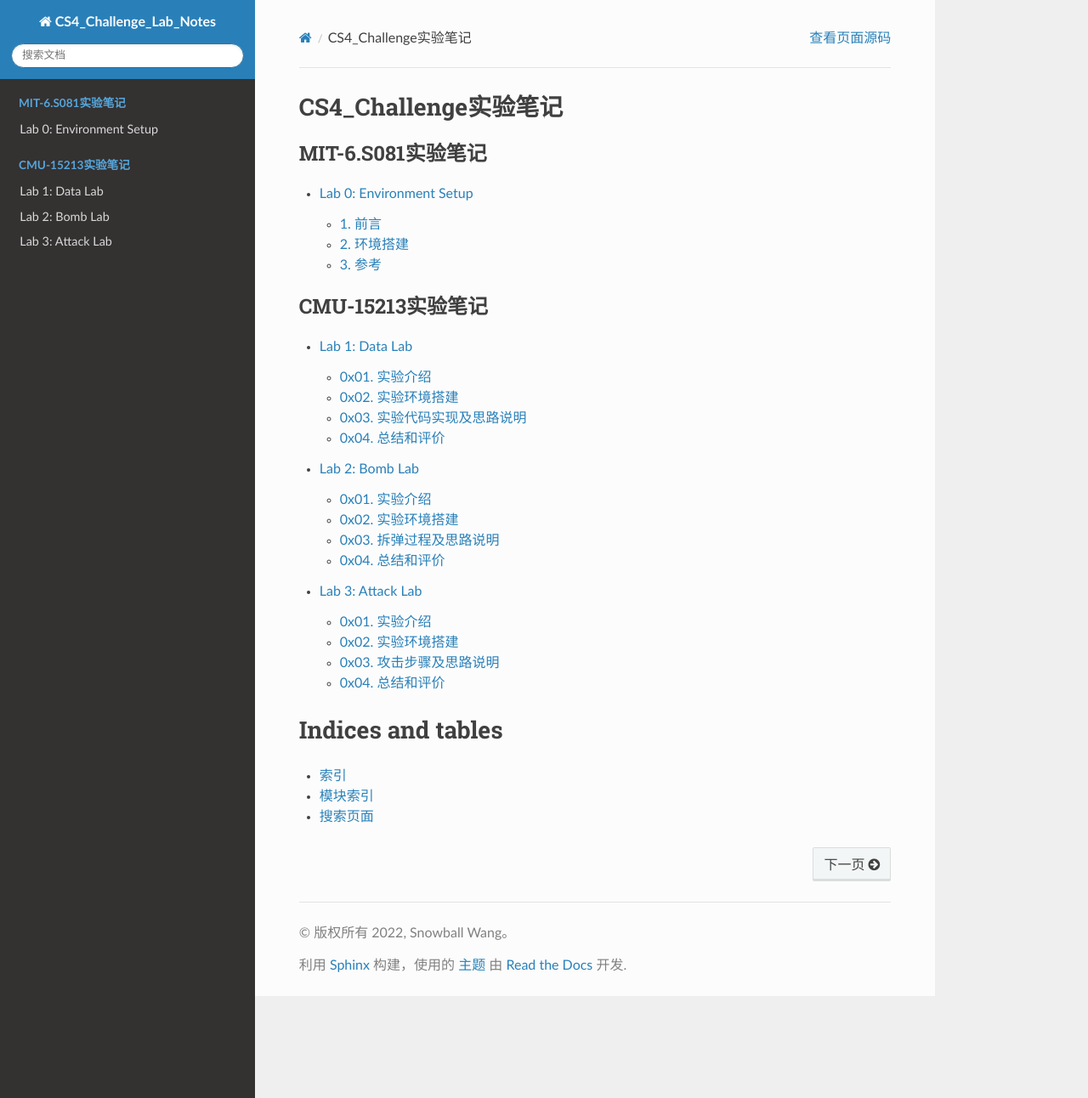
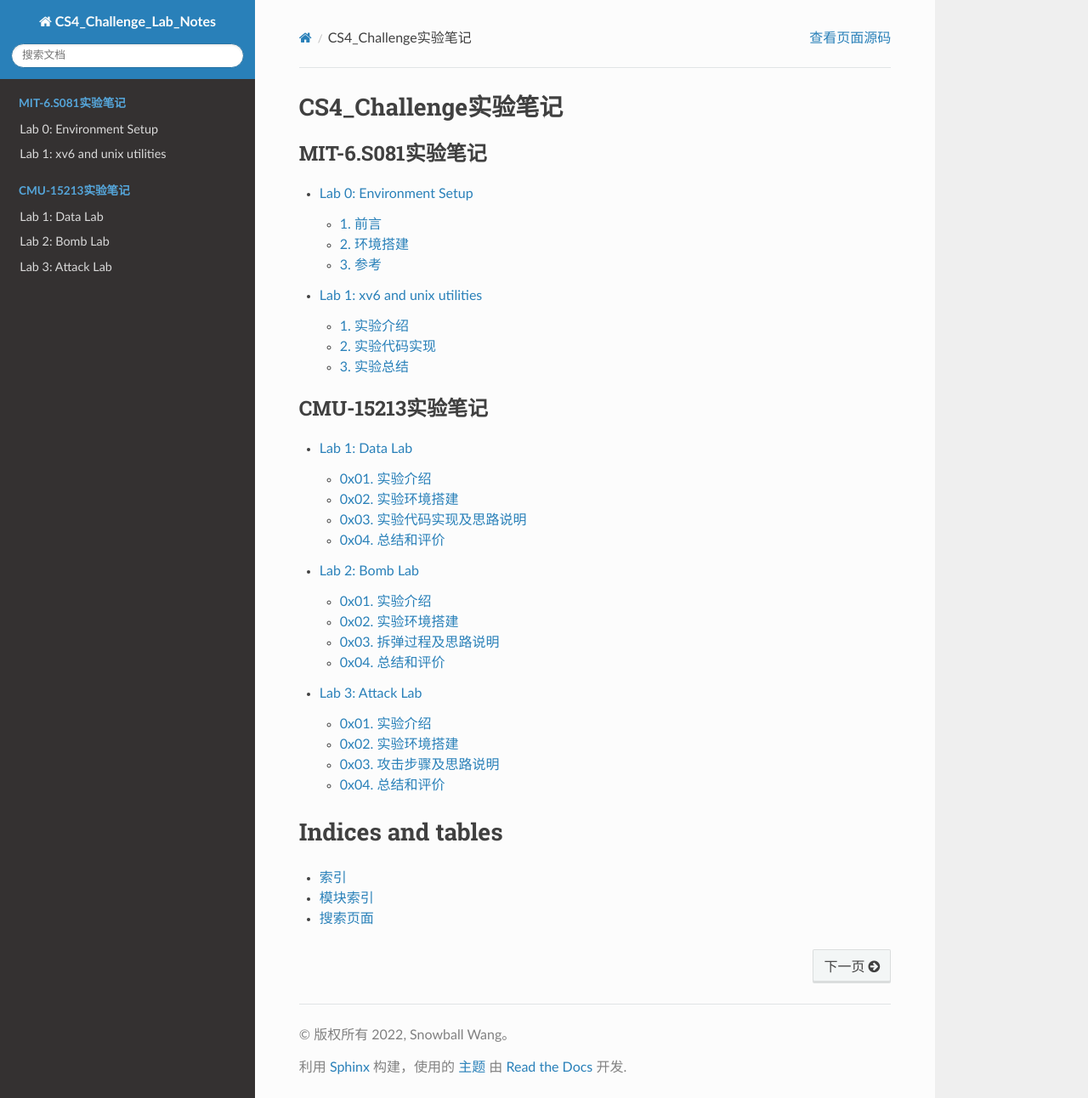
Before and after one commit to Snowball-Wang/CS4_Challenge_Lab_Summary, a Sphinx documentation site: the page built from source/index.rst, in a window 1280 px wide and 1292 px high. Shown: the whole window at 85% size. Built offline with Sphinx 7.4.7 and the Read the Docs theme 2.0.0, drawn with Linux system fonts in a browser that asks for light colours; some of the changed lines change nothing that is shown.

Commit message:
MIT-6S081: lab 1 write-up

```diff
--- a/source/index.rst
+++ b/source/index.rst
@@ -11,6 +11,7 @@ CS4_Challenge实验笔记
    :maxdepth: 2
 
    mit_6s081/lab0-setup
+   mit_6s081/lab1-util
 
 .. toctree::
    :caption: CMU-15213实验笔记
--- /dev/null
+++ b/source/mit_6s081/lab1-util.rst
@@ -0,0 +1,407 @@
+Lab 1: xv6 and unix utilities
+=============================
+
+1. 实验介绍
+----------
+
+在这个实验中，我们会写5个xv6的用户态的小工具程序。在这个过程中，可以学习到如何运行使用xv6，并对xv6的系统调用的用法有初步的了解。
+
+2. 实验代码实现
+--------------
+
+sleep
+^^^^^
+
+实现 ``xv6`` 版本的UNIX程序 ``sleep`` 。
+
+**代码实现：**
+
+.. code-block:: c
+
+    #include "kernel/types.h"
+    #include "kernel/stat.h"
+    #include "user/user.h"
+
+    int
+    main(int argc, char *argv[])
+    {
+        if(argc != 2)
+        {
+            fprintf(2, "Usage: sleep [n_ticks]...\n");
+            exit(1);
+        }
+
+        if(sleep(atoi(argv[1])) < 0)
+        {
+            fprintf(2, "Running sleep fails!\n");
+            exit(1);
+        }
+        exit(0);
+    }
+
+``sleep`` 实现主要帮助我们熟悉 ``xv6`` 的系统调用流程，实现起来较为简单。
+
+pingpong
+^^^^^^^^
+
+通过 ``UNIX`` 系统调用实现两个进程间通过管道相互传送一个字节。
+
+**代码实现：**
+
+.. code-block:: c
+
+    #include "kernel/types.h"
+    #include "kernel/stat.h"
+    #include "user/user.h"
+
+    int
+    main(int argc, char *argv[])
+    {
+        // create a pair of pipes
+        int p[2];
+        pipe(p);
+
+        // some random character
+        char c = 'a';
+
+        // child process
+        if(fork() == 0)
+        {
+            read(p[0], &c, sizeof(c));
+            printf("%d: received ping\n", getpid());
+            write(p[1], &c, sizeof(c));
+            close(p[0]);
+            close(p[1]);
+            exit(0);
+        }
+        else // parent process
+        {
+            write(p[1], &c, sizeof(c));
+            wait(0);
+            read(p[0], &c, sizeof(c));
+            printf("%d: received pong\n", getpid());
+            close(p[0]);
+            close(p[1]);
+        }
+        exit(0);
+    }
+
+
+``pingpong`` 主要我们熟悉 ``xv6`` 中 ``pipe/fork/read/write`` 等系统调用的使用，以及进程间如何通过管道进行通信，实现较为容易。
+
+primes
+^^^^^^
+
+通过管道实现一个并发版本的素数筛。
+
+**错误的代码实现：**
+
+.. code-block:: c
+
+    #include "kernel/types.h"
+    #include "kernel/stat.h"
+    #include "user/user.h"
+
+    int
+    pipeline(int fd_read, int num)
+    {
+        int pd[2];
+        pipe(pd);
+        int i;
+
+        // child process write to new pipe
+        if(fork() == 0)
+        {
+            while(read(fd_read, &i, sizeof(i)))
+            {
+                if(i % num != 0)
+                    write(pd[1], &i, sizeof(i));
+            }
+            close(pd[0]);
+            close(pd[1]);
+            exit(0);
+        }
+        // parent process waits for child
+        wait((int *)0);
+        close(pd[1]);
+        return pd[0];
+    }
+
+    int
+    main(int argc, char *argv[])
+    {
+        int p[2];
+        pipe(p);
+        int prime;
+        int fd_read = p[0];
+
+        // main process feeds number 2-35
+        for(int i = 2; i <= 35; i++)
+            write(p[1], &i, sizeof(i));
+
+        close(p[1]);
+
+        while(read(fd_read, &prime, sizeof(prime)))
+        {
+            printf("prime %d\n", prime);
+            fd_read = pipeline(fd_read, prime);
+        }
+
+        exit(0);
+    }
+
+这里的**错误**的含义不是说代码运行的结果不符合预期，而是指实现的方式并非是并发的方式。并发的方式是指进程读取左邻进程的管道，然后写入右邻进程的管道，两者之间是并发进行的。
+而上述的实现是筛选完左邻进程管道的数后，再由右邻，也就是新进程读取管道的值，不符合[0]中伪代码及图所描述的情况。
+在参考[1]中第2页的代码实现后，完成以下并发代码的实现。
+
+**正确的代码实现：**
+
+.. code-block:: c
+
+    #include "kernel/types.h"
+    #include "kernel/stat.h"
+    #include "user/user.h"
+
+    void
+    pipeline(int *p)
+    {
+        int pchild[2];
+        int prime;
+
+        close(p[1]);      // close parent pipe write fd
+
+        // if process reads no more data from pipe, just exits
+        if(read(p[0], &prime, sizeof(prime)) == 0)
+            exit(0);
+
+        pipe(pchild);
+        if(fork()) // main process filters the primes
+        {
+            int n;
+            printf("prime %d\n", prime);
+            while(read(p[0], &n, sizeof(n)))
+            {
+                if(n % prime != 0)
+                    write(pchild[1], &n, sizeof(n));
+            }
+            close(p[0]);      // close parent pipe read fd
+            close(pchild[1]); // close child pipe write fd
+            close(pchild[0]); // close child pipe read fd
+            wait((int *)0);
+            exit(0);
+        }
+        else // spawn child process to read from filtered prime numbers
+        {
+            pipeline(pchild);
+        }
+    }
+
+    int
+    main(int argc, char *argv[])
+    {
+        int p[2];
+        pipe(p);
+
+        // main process feeds number 2-35
+        if(fork())
+        {
+            for(int i = 2; i <= 35; i++)
+            {
+                write(p[1], &i, sizeof(int));
+            }
+            close(p[0]);
+            close(p[1]);
+            wait((int *)0);
+        }
+        else // child process starts the pipeline
+        {
+            pipeline(p);
+        }
+
+        exit(0);
+    }
+
+**正确**的实现逻辑是在流水线里每次 ``fork`` 一个子进程，父进程将筛选后的数写入管道，等待子进程结束。子进程读取管道，再 ``fork`` 自己的子进程，重复其过程。
+这种方式就不必等待父进程筛选结束后再执行下一流程，从而实现了真正的并发。
+另外，在实现过程中，一定要注意及时关闭不再使用的文件描述符。如在 ``pipeline`` 函数 ``fork`` 子进程前，关闭父进程的管道读文件描述符。否则在 ``fork`` 执行后的父进程中再去关闭，就会有文件描述符不够引发错误的风险。
+
+
+``primes`` 的实现难度在于理解材料中的并发模型，并且在实现中要考虑到诸多细节（文件描述符及时关闭）。
+
+find
+^^^^
+
+实现一个简易版本的UNIX ``find`` 程序。
+
+**代码实现：**
+
+.. code-block:: c
+
+    #include "kernel/types.h"
+    #include "kernel/stat.h"
+    #include "user/user.h"
+    #include "kernel/fs.h"
+
+    void
+    find(char *dirname, char *filename)
+    {
+        char buf[512], *p;
+        int fd;
+        struct dirent de;
+        struct stat st;
+
+    if((fd = open(dirname, 0)) < 0){
+        fprintf(2, "find: cannot open %s\n", dirname);
+        return;
+    }
+
+    if(fstat(fd, &st) < 0){
+        fprintf(2, "ls: cannot stat %s\n", dirname);
+        close(fd);
+        return;
+    }
+
+    switch(st.type){
+        case T_DEVICE:
+        case T_FILE:
+            break;
+
+        case T_DIR:
+            strcpy(buf, dirname);
+            p = buf+strlen(buf);
+            *p++ = '/';
+            while(read(fd, &de, sizeof(de)) == sizeof(de)){
+                if(de.inum == 0)
+                    continue;
+            // ignore "." and ".."
+            if(!strcmp(de.name, "."))
+                continue;
+            if(!strcmp(de.name, ".."))
+                continue;
+
+            memmove(p, de.name, DIRSIZ);
+            p[DIRSIZ] = 0;
+
+            if(stat(buf, &st) < 0){
+                printf("find: cannot stat %s\n", buf);
+                continue;
+            }
+            if(st.type != T_DIR){
+                if(!strcmp(de.name, filename)) // compare name strings
+                    printf("%s\n", buf);
+                }else{
+                    find(buf, filename); // recursively find files in sub-directory
+                }
+            }
+            break;
+    }
+  close(fd);
+    }
+    int
+    main(int argc, char *argv[])
+    {
+        char *dirname;
+        char *filename;
+
+        // check CLI paramenters
+        if(argc != 3){
+            fprintf(2, "usage: find [directory] [file]\n");
+            exit(1);
+        }
+
+        dirname = argv[1];
+        filename = argv[2];
+
+        // call find to find wanted file
+        find(dirname, filename);
+
+        exit(0);
+    }
+
+``find`` 需在理解 ``ls`` 如何读取目录文件的基础上，添加递归代码实现子目录内容的读写。
+
+xargs
+^^^^^
+
+实现一个简易版本的UNIX ``xargs`` 程序，但对于从标准输入读入的内容，``xargs`` 会单独执行每行内容。
+
+**代码实现：**
+
+.. code-block:: c
+
+    #include "kernel/types.h"
+    #include "kernel/stat.h"
+    #include "kernel/param.h"
+    #include "user/user.h"
+
+    int
+    my_readline(int fd, char *buf)
+    {
+        char ch;
+        int count = 0;
+        while(read(fd, &ch, sizeof(ch)))
+        {
+            if(ch == '\n')
+                break;
+            buf[count++] = ch;
+        }
+        buf[count] = '\0';
+        return count;
+    }
+
+    int
+    main(int argc, char *argv[])
+    {
+        char *cmd;
+        char *my_argv[MAXARG];
+        char buf[512];
+
+        if(argc < 2)
+        {
+            fprintf(2, "Usage: xargs needs one more parameter\n");
+            exit(1);
+        }
+
+        // parse argument follow by xargs
+        cmd = argv[1];
+        for(int i = 1; i < argc; i++)
+            my_argv[i-1] = argv[i];
+
+        // read from stdin and add result to argv list
+        while(my_readline(0, buf))
+        {
+            my_argv[argc-1] = buf;
+            if(fork() == 0)
+                exec(cmd, my_argv);
+            else
+                wait((int *)0);
+            // remember to zero buf
+            memset(buf, 0, sizeof(buf));
+        }
+        exit(0);
+    }
+
+``xargs`` 的难点在于如何处理 ``stdin`` 的每行数据，针对每行数据使用 ``fork`` + ``exec`` 处理。
+另外要注意的是 ``xv6`` 中的 ``exec`` 参数的使用，第二个参数的 ``char *argv[]`` 应包含命令本身，即代码中的 ``for`` 循环中 ``i`` 是从1开始，而不是2。
+
+实验最终结果
+^^^^^^^^^^^
+
+实验最后还需要添加 ``time.txt`` 文件记录实验所花费的时间。敲入 ``make grade`` 命令，可看到实验得分满分。
+
+.. image:: ./../_images/6s081/lab1_utility_score.png
+
+
+3. 实验总结
+-----------
+
+虽然在5月份的封锁在家的时候lab1和lab2完成了，但重新做了一遍lab1的内容才发现很多概念当时理解的并不正确，尤其是实现 ``primes`` 过程中对并发的理解。
+实验大概断断续续花了一周的时间，估计有15h左右。除 ``primes`` 外，其余皆是独立完成，比当时写不出来就去找代码还是有些进步的。
+
+
+
+
+4. 参考链接
+
+[0]. https://swtch.com/~rsc/thread/
+[1]. https://www.cs.dartmouth.edu/~doug/sieve/sieve.pdf
```
Also changed, not shown: source/_images/6s081/lab1_utility_score.png (added).
